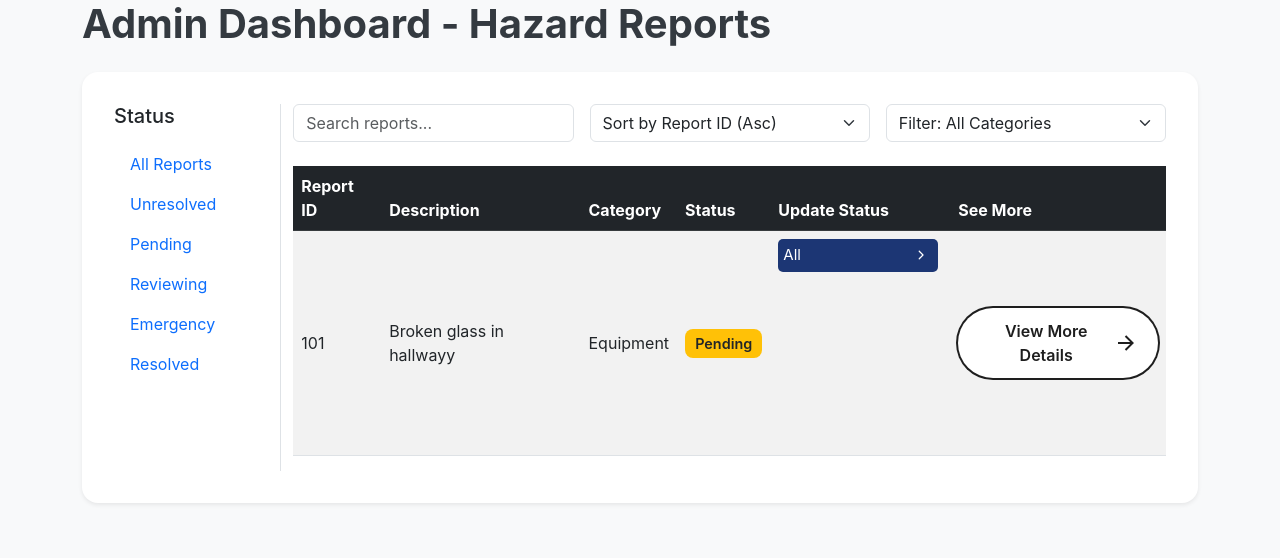
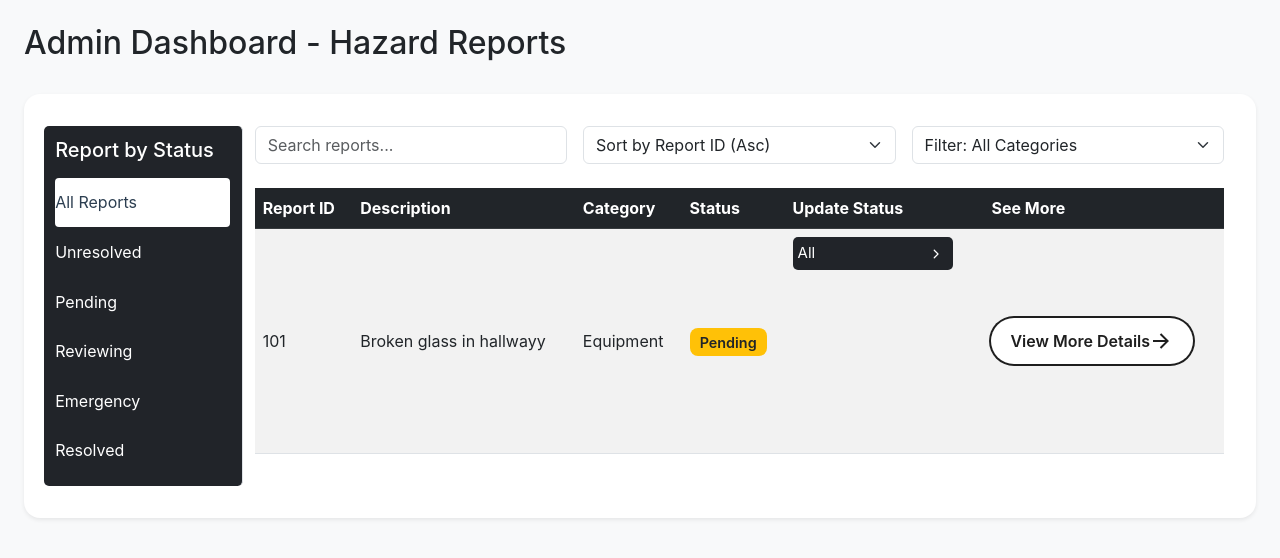
Before and after one commit to xnicro/ICT2216-SSD-P2-Group-13, a Flask app: page /admin in a window 1280 px wide. Shown: the top 558 px of the page. Run offline with Flask 3, Linux system fonts and the light colour scheme.

Commit message:
Updated some UI for admin

```diff
--- a/app/static/styles.css
+++ b/app/static/styles.css
@@ -145,6 +145,26 @@ h1 {
 .card-body {
     padding: 2rem;
 }
+.adminsidebar {
+  background-color: #212429;
+  padding: 0.7rem;
+  height: 100%;
+  border-radius: 5px;
+  color: white;
+}
+
+.adminsidebar .nav-link {
+  color: white;
+  padding: 0.8rem 0;
+}
+
+.adminsidebar .nav-link:hover,
+.adminsidebar .nav-link.active {
+  background-color: white;
+  border-radius: 4px;
+  color: var(--dark-blue);
+}
+
 
 .select {
     width: fit-content;
@@ -156,7 +176,7 @@ h1 {
 }
 
 .selected {
-    background-color: #1c3674;
+    background-color: #212429;
     padding: 5px;
     margin-bottom: 3px;
     border-radius: 5px;
@@ -184,7 +204,7 @@ h1 {
     flex-direction: column;
     border-radius: 5px;
     padding: 5px;
-    background-color: #1c3674;
+    background-color: #212429;
     position: relative;
     top: -100px;
     opacity: 0;
@@ -204,13 +224,14 @@ h1 {
     border-radius: 5px;
     padding: 5px;
     transition: 300ms;
-    background-color: #2a2f3b;
+    background-color: #212429;
     width: 150px;
     font-size: 15px;
 }
 
 .option:hover {
-    background-color: #323741;
+    background-color: #35524e;
+    cursor: pointer;
 }
 
 .options input[type="radio"] {
--- a/app/templates/admin_dashboard.html
+++ b/app/templates/admin_dashboard.html
@@ -13,17 +13,19 @@
   <link rel="stylesheet" href="{{ url_for('static', filename='styles.css') }}" />
 </head>
 <body>
-  <div class="container">
-    <h1>Admin Dashboard - Hazard Reports</h1>
+  <div class="container-fluid px-4">
+    <br>
+    <h2>Admin Dashboard - Hazard Reports</h2>
+    <br>
 
     <!-- Search, Sort & Filter Controls -->
-    <div class="card shadow-sm border-0 mb-4">
+    <div class="card shadow-sm border-0 mb-4 w-100">
     <div class="card-body">
 
     <div class="row">
     <!-- Sidebar -->
-    <div class="col-md-2 mb-3 mb-md-0 border-end">
-      <h5 class="mb-3">Status</h5>
+    <div class="col-md-2 mb-3 mb-md-0 border-end adminsidebar">
+      <h5 class="mb-3">Report by Status</h5>
       <ul class="nav flex-column">
         <li class="nav-item">
           <a class="nav-link active" href="#">All Reports</a>
@@ -68,7 +70,9 @@
 
     <!-- Table Content -->
      <!-- Currently still hardcoded just for design gonna for loop the data in future -->
-    <table class="table table-striped table-hover align-middle" aria-describedby="reportsTableCaption">
+    <!-- Table Content -->
+    <div class="table-responsive">
+      <table class="table table-striped table-hover align-middle" aria-describedby="reportsTableCaption">
       <caption id="reportsTableCaption" class="visually-hidden">List of hazard reports with actions</caption>
       <thead class="table-dark">
         <tr>
@@ -160,6 +164,7 @@
   </div>
   </div>
   </div>
+  </div>
 
   <!-- Report Details Modal (maybe using for view more details or another page not sure)-->
   <div class="modal fade" id="reportDetailsModal" tabindex="-1" aria-labelledby="reportDetailsModalLabel" aria-hidden="true">
```
